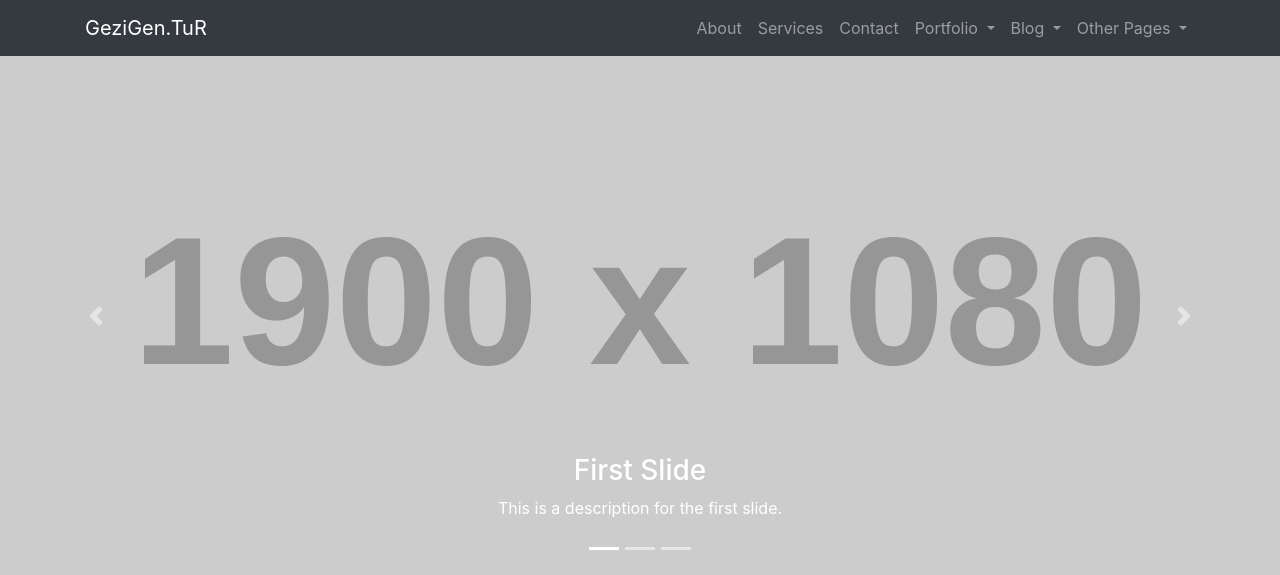
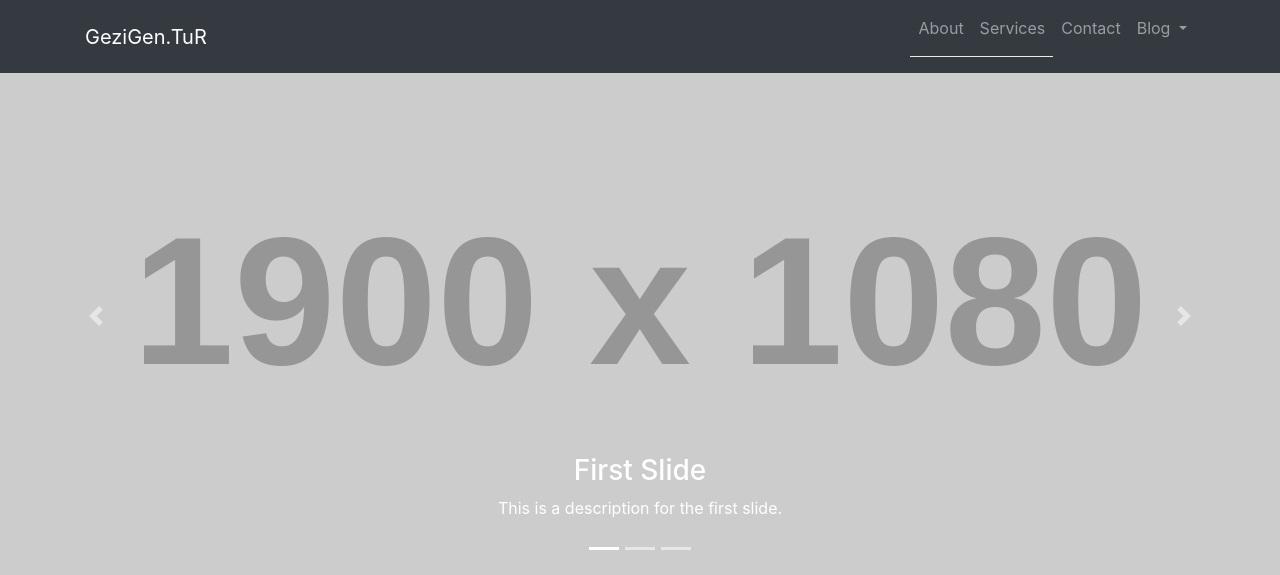
Before and after one commit to AbdurrahimYILDIRIM/Tur_proje, a PHP site: page / in a window 1280 px wide. Shown: the top 575 px of the page. Run offline with PHP 8.4, Linux system fonts and the light colour scheme; grey boxes labelled with a size stand in for pictures from a placeholder-image service; some libraries are stand-ins or nearby versions.

Commit message:
header gereksiz kısımlar çıkartıldı. menü öğeleri arasına divider eklendi

```diff
--- a/header.php
+++ b/header.php
@@ -28,26 +28,17 @@
     <div class="collapse navbar-collapse" id="navbarResponsive">
       <ul class="navbar-nav ml-auto">
         <li class="nav-item">
-          <a class="nav-link" href="about.html">About</a>
+          <a class="nav-link" href="about.php">About</a>
+          <div class="dropdown-divider"></div>
         </li>
         <li class="nav-item">
-          <a class="nav-link" href="services.html">Services</a>
+          <a class="nav-link" href="services.php">Services</a>
+          <div class="dropdown-divider"></div>
         </li>
         <li class="nav-item">
-          <a class="nav-link" href="contact.html">Contact</a>
+          <a class="nav-link" href="contact.php">Contact</a>
         </li>
-        <li class="nav-item dropdown">
-          <a class="nav-link dropdown-toggle" href="#" id="navbarDropdownPortfolio" data-toggle="dropdown" aria-haspopup="true" aria-expanded="false">
-            Portfolio
-          </a>
-          <div class="dropdown-menu dropdown-menu-right" aria-labelledby="navbarDropdownPortfolio">
-            <a class="dropdown-item" href="portfolio-1-col.html">1 Column Portfolio</a>
-            <a class="dropdown-item" href="portfolio-2-col.html">2 Column Portfolio</a>
-            <a class="dropdown-item" href="portfolio-3-col.html">3 Column Portfolio</a>
-            <a class="dropdown-item" href="portfolio-4-col.html">4 Column Portfolio</a>
-            <a class="dropdown-item" href="portfolio-item.html">Single Portfolio Item</a>
-          </div>
-        </li>
+
         <li class="nav-item dropdown">
           <a class="nav-link dropdown-toggle" href="#" id="navbarDropdownBlog" data-toggle="dropdown" aria-haspopup="true" aria-expanded="false">
             Blog
@@ -58,18 +49,7 @@
             <a class="dropdown-item" href="blog-post.html">Blog Post</a>
           </div>
         </li>
-        <li class="nav-item dropdown">
-          <a class="nav-link dropdown-toggle" href="#" id="navbarDropdownBlog" data-toggle="dropdown" aria-haspopup="true" aria-expanded="false">
-            Other Pages
-          </a>
-          <div class="dropdown-menu dropdown-menu-right" aria-labelledby="navbarDropdownBlog">
-            <a class="dropdown-item" href="full-width.html">Full Width Page</a>
-            <a class="dropdown-item" href="sidebar.html">Sidebar Page</a>
-            <a class="dropdown-item" href="faq.html">FAQ</a>
-            <a class="dropdown-item" href="404.html">404</a>
-            <a class="dropdown-item" href="pricing.html">Pricing Table</a>
-          </div>
-        </li>
+
       </ul>
     </div>
   </div>
```
